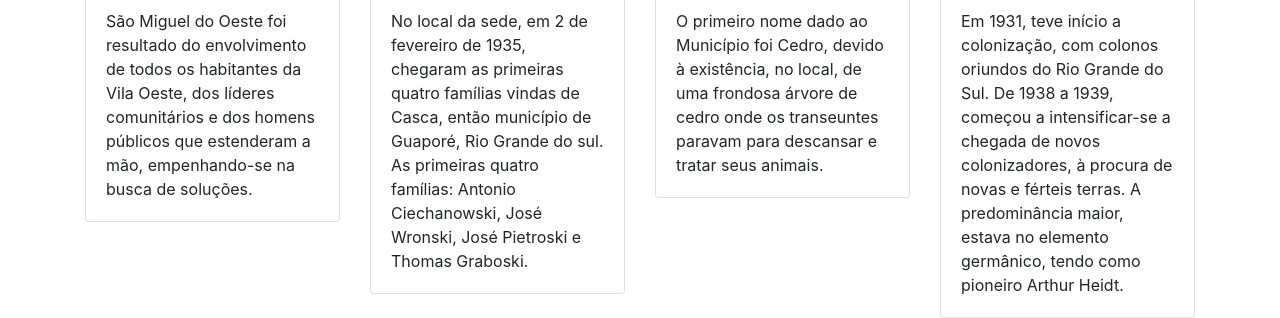
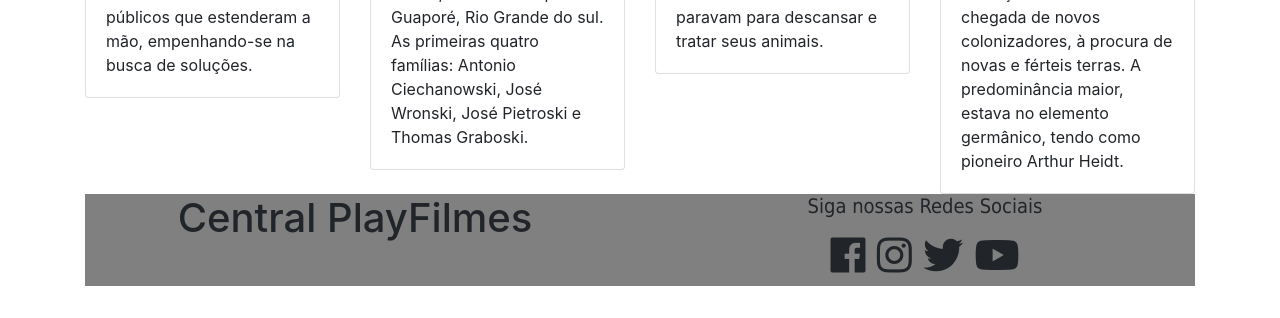
Before and after one commit to rafaelvormerschmitz/cinema5, a website: page public_html/index.html in a window 1280 px wide. Shown: the part 1247-1565 px from the top of the page. After the commit the page ends 1533 px from the top, so only its background shows below. Drawn offline with nearby package versions, Linux system fonts and the light colour scheme.

Commit message:
Criação do Rodapé

```diff
--- a/public_html/index.html
+++ b/public_html/index.html
@@ -12,7 +12,7 @@
         <div class="container">
             <div class="row">
                 <div class="col-md-8">
-                    <img src="8727.jpg" alt="" width="700px" height="300px" />
+
                 </div>
                 <div class="col-md-2">
                     <div id="socias">
@@ -49,8 +49,8 @@
                 </div>
             </div>
             <div class="row">
-                <div class="col-md-6">
-                    <br><br><br><img src="91719-OIXWL4-591.jpg" alt="" width="400px" height="500px"/>
+                <div class="col-md-6 mt-5">
+                    <img src="91719-OIXWL4-591.jpg" alt="" height="500px"/>
                 </div>
                 <div class="col-md-6">
                     <br><br><br><h5>Para se chegar à projeção cinematográfica atual, muitos processos de investigação foram feitos em relação aos fundamentos da ciência óptica.<p> Já vem dos primórdios da humanidade a necessidade de registrar movimentos através de pinturas e desenhos nas paredes.</p><p>Há aproximadamente sete mil anos atrás, no oriente, os chineses já projetavam sombras de diferentes figuras recortadas e manipuladas sobre a parede, um jogo de sombras, próprio do seu teatro de marionetes.</p> <p>No século XV, Leonardo da Vinci realizou trabalhos utilizando a projeção da luz na superfície, criando a Câmara Escura, que era uma caixa fechada, possuindo um orifício com uma lente, local destinado a passagem da luz produzida pelos objetos externos. A imagem refletida no interior dessa caixa era a inversão do que se via na realidade.</p> Mais adiante, no século XVII, O alemão Athanasius Kirchner criou a Lanterna Mágica, objeto composto de um cilindro iluminado à vela, para projetar imagens desenhadas em uma lâmina de vidro.</h5>
@@ -101,6 +101,22 @@
                     </div>
                 </div>
             </div>
-
+            <div id="rodape">
+                <div class="row mr-6">
+                    <div class="col-md-6 text-center">
+                        <h1>Central PlayFilmes</h1>
+                    </div>
+                    <div class="col-md-6">
+                        <div id="socias">
+                            <h5>Siga nossas Redes Sociais</h5>
+                            <i class="fab fa-facebook"></i>
+                            <i class="fab fa-instagram"></i>
+                            <i class="fab fa-twitter"></i>
+                            <i class="fab fa-youtube"></i>
+                        </div>
+                    </div>
+                </div>
+            </div>
+        </div>
     </body>
 </html>
```
Also changed, not shown: public_html/css/css.css (line endings or trailing spaces), 1 other file.
